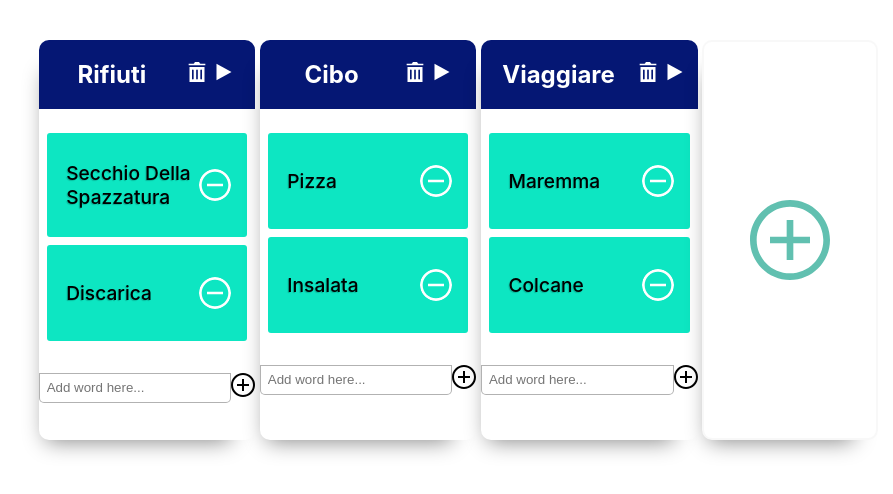
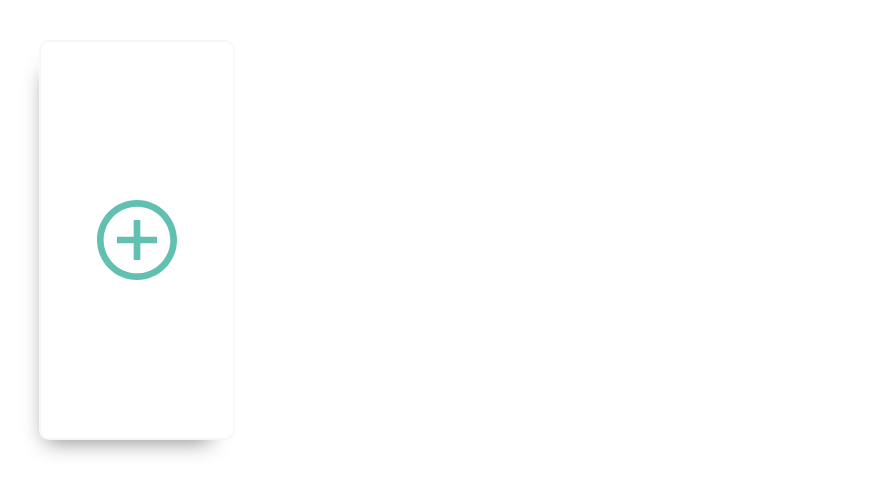
Before and after one commit to DylanBob211/Flashcard-app, a React (Create React App) app: page /main in a window 1280 px wide. Shown: the top 494 px of the page, without its empty margins (1-894 px from the left). Built offline with nearby package versions, Linux system fonts and the light colour scheme.

Commit message:
removed initial state ment for graphical debugging

```diff
--- a/src/Contexts/ListContext.js
+++ b/src/Contexts/ListContext.js
@@ -2,7 +2,7 @@ import React, { useContext } from 'react';
 import initialState from '../Components/initialState';
 import useLists from '../Hooks/useLists';
 
-const ListContext = React.createContext([initialState, () => {}]);
+const ListContext = React.createContext([[], () => {}]);
 
 export const useListContext = () => useContext(ListContext);
 
--- a/src/Hooks/useLists.js
+++ b/src/Hooks/useLists.js
@@ -6,7 +6,7 @@ import addWordToListDependent from '../Actions/wordActions/addWordToList';
 import deleteWordDependent from '../Actions/wordActions/deleteWord';
 
 const useLists = () => {
-  const [lists, setLists] = useState(initialState);
+  const [lists, setLists] = useState([]);
 
   const addNewList = addNewListDependent(setLists);
   const deleteList = deleteNewListDependent(setLists);
```
